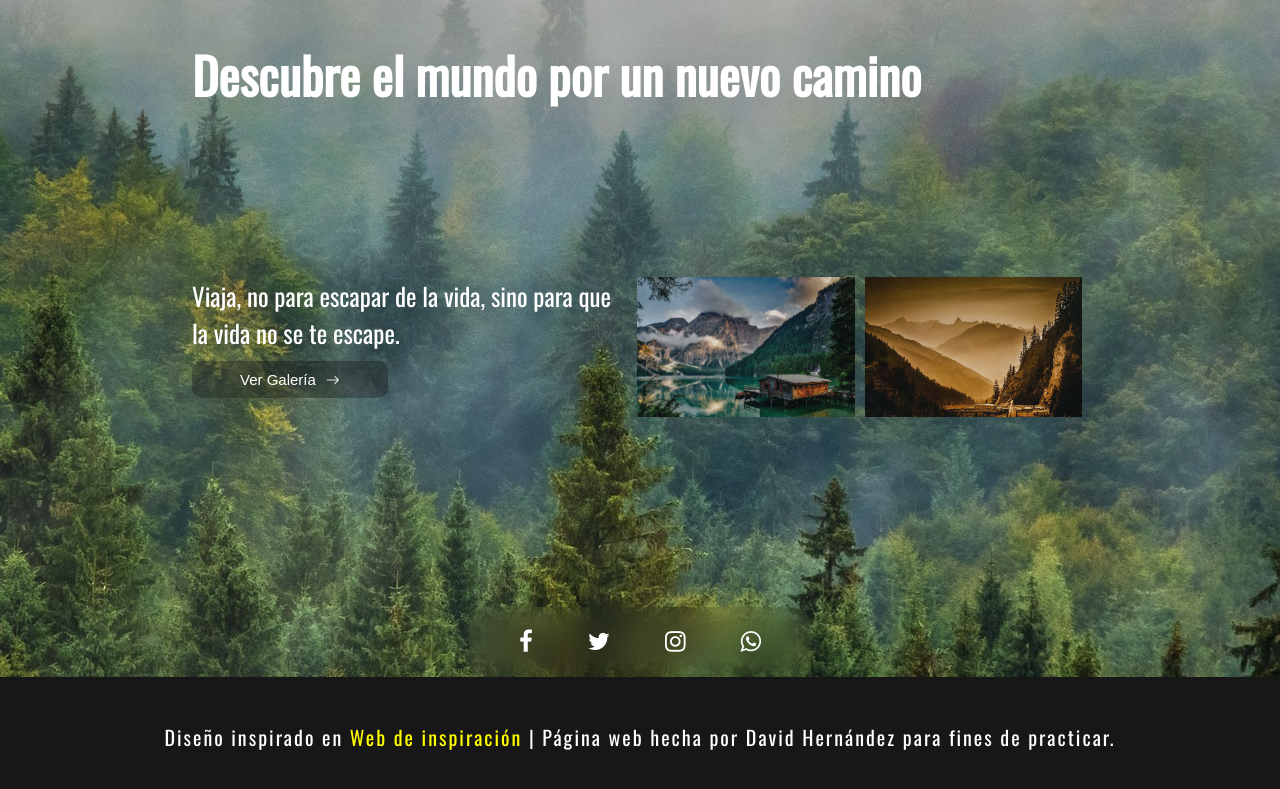
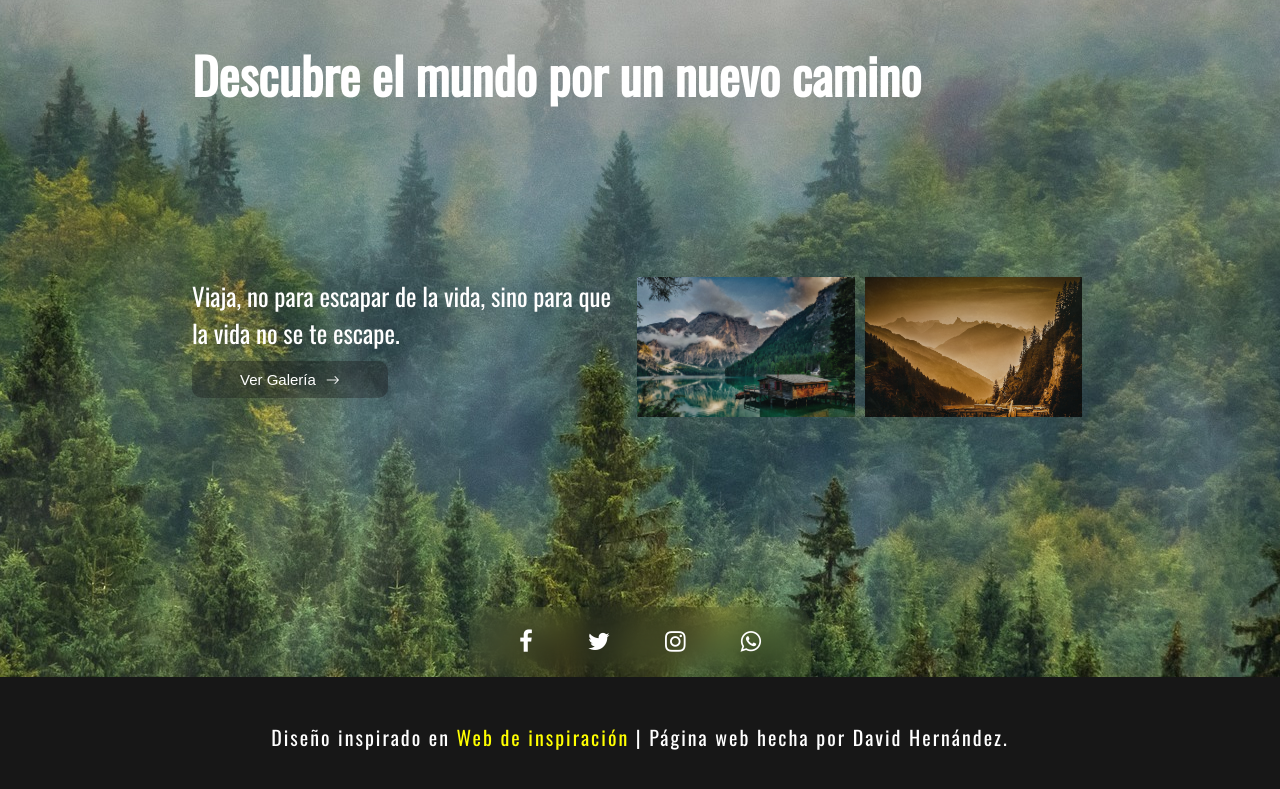
Before and after one commit to DahbOne1/tiemposDeViaje, a plain HTML site: page index.html in a window 1280 px wide. Shown: the part 1720-2509 px from the top of the page. Drawn offline with nearby package versions, Linux system fonts and the light colour scheme.

Commit message:
Update index.html

```diff
--- a/index.html
+++ b/index.html
@@ -110,7 +110,7 @@
     <footer id="footer">
         <span>
             Diseño inspirado en <a href="https://www.pinterest.com.mx/pin/905223593827840336/">Web de inspiración</a> |
-            Página web hecha por David Hernández para fines de practicar.
+            Página web hecha por David Hernández.
         </span>
     </footer>
 </body>
```
